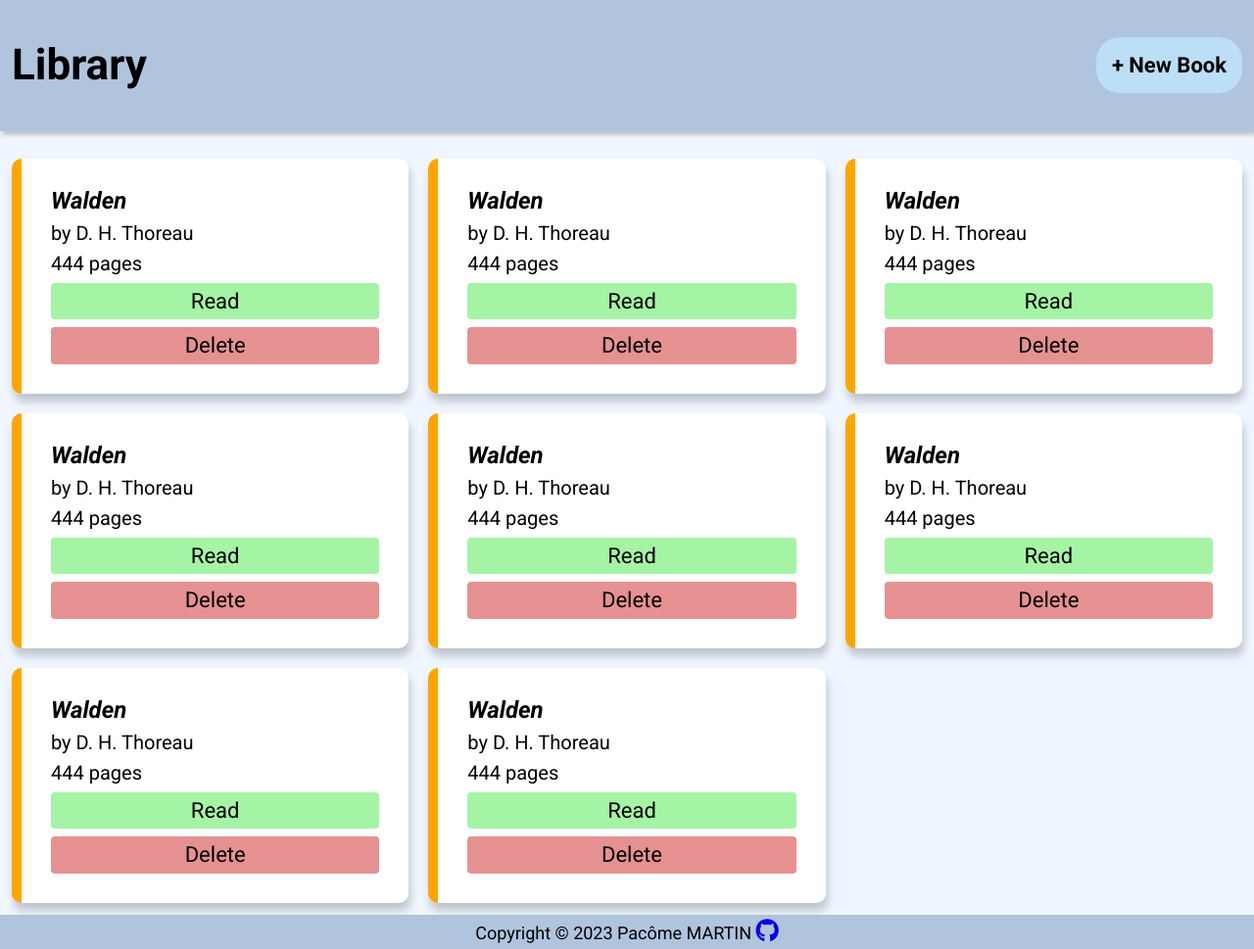
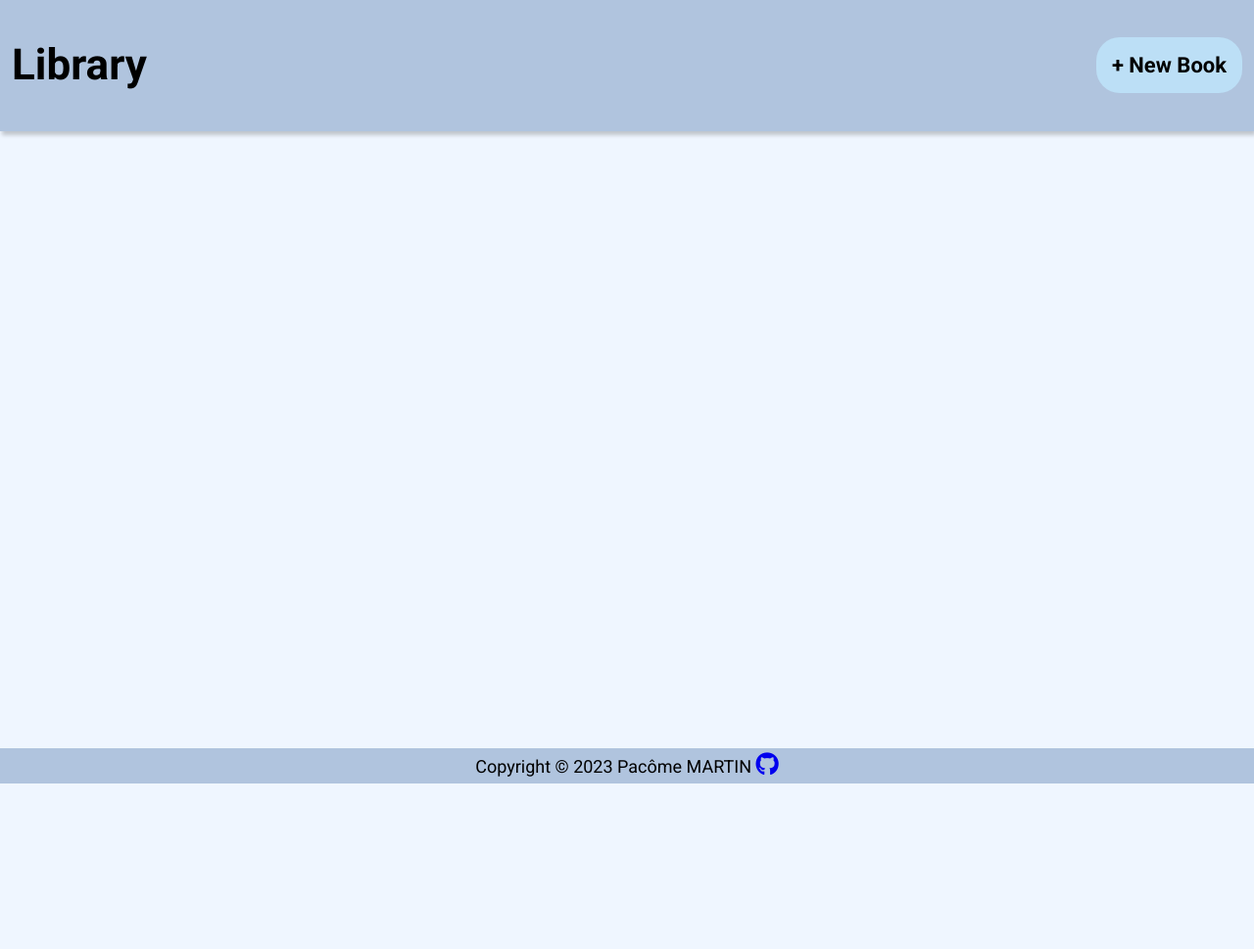
Before and after one commit to Pacome86/odin-library, a plain HTML site: page index.html in a window 1280 px wide. Shown: the whole page at 98% size. After the commit the page ends 800 px from the top, so only its background shows below. Drawn offline with Linux system fonts and the light colour scheme.

Commit message:
Remove the placehoder from the cards display

```diff
--- a/index.html
+++ b/index.html
@@ -22,7 +22,7 @@
         <div class="main">
 
             <div class=" cards display">
-                <div class="card">
+                <!-- <div class="card">
                     <h2>Walden</h2>
                     <p>by D. H. Thoreau</p>
                     <p>444 pages</p>
@@ -35,8 +35,8 @@
                     <p>444 pages</p>
                     <button type="button" class="progress">Read</button>
                     <button type="button" class="delete">Delete</button>
-                </div>
-                <div class="card">
+                </div> -->
+                <!-- <div class="card">
                     <h2>Walden</h2>
                     <p>by D. H. Thoreau</p>
                     <p>444 pages</p>
@@ -49,8 +49,8 @@
                     <p>444 pages</p>
                     <button type="button" class="progress">Read</button>
                     <button type="button" class="delete">Delete</button>
-                </div>
-                <div class="card">
+                </div> -->
+                <!-- <div class="card">
                     <h2>Walden</h2>
                     <p>by D. H. Thoreau</p>
                     <p>444 pages</p>
@@ -63,8 +63,8 @@
                     <p>444 pages</p>
                     <button type="button" class="progress">Read</button>
                     <button type="button" class="delete">Delete</button>
-                </div>
-                <div class="card">
+                </div> -->
+                <!-- <div class="card">
                     <h2>Walden</h2>
                     <p>by D. H. Thoreau</p>
                     <p>444 pages</p>
@@ -77,7 +77,7 @@
                     <p>444 pages</p>
                     <button type="button" class="progress">Read</button>
                     <button type="button" class="delete">Delete</button>
-                </div>
+                </div> -->
             </div>
 
             <dialog  class="modal" id="modal">
```
